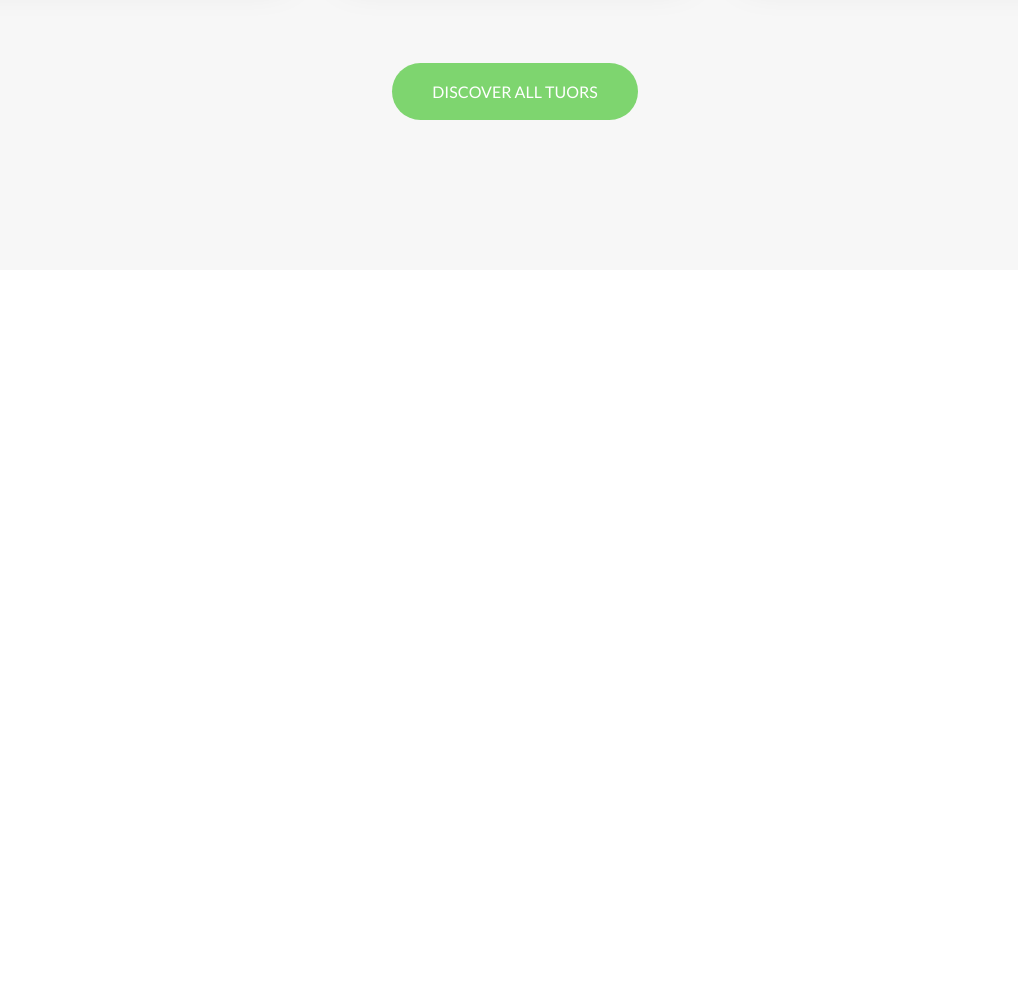
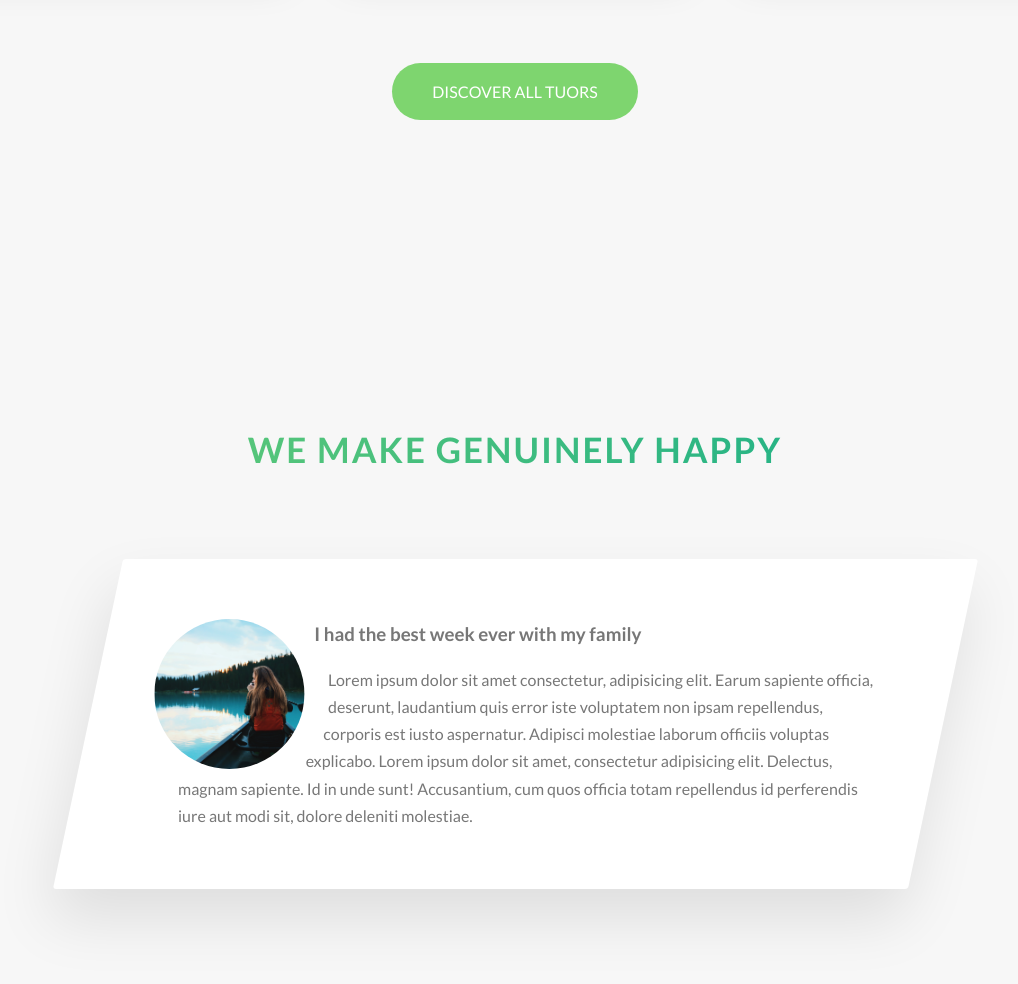
Before and after one commit to Vattghern203/advanced-css_nature-project, a website: page index.html in a window 1280 px wide. Shown: the part 2982-3966 px from the top of the page, without its empty margins (125-1143 px from the left). Before the commit the page ends 3282 px from the top, so only its background shows below. Drawn offline with Linux system fonts and the light colour scheme.

Commit message:
Building The Stories Section Part.1

```diff
--- a/index.html
+++ b/index.html
@@ -229,6 +229,27 @@
                 </div>
 
             </section>
+
+            <section class="section-stories">
+                <div class="u-center-text u-margin-bottom-big">
+                    <h2 class="heading-secondary">
+                        We make genuinely happy
+                    </h2>
+                </div>
+
+                <div class="row">
+                    <div class="story">
+                        <figure class="story__shape">
+                            <img src="img/nat-8.jpg" alt="Person on a tour" class="story__img">
+                        </figure>
+
+                        <div class="story__text">
+                            <h3 class="heading-tertiary u-margin-bottom-small">I had the best week ever with my family</h3>
+                            <p>Lorem ipsum dolor sit amet consectetur, adipisicing elit. Earum sapiente officia, deserunt, laudantium quis error iste voluptatem non ipsam repellendus, corporis est iusto aspernatur. Adipisci molestiae laborum officiis voluptas explicabo. Lorem ipsum dolor sit amet, consectetur adipisicing elit. Delectus, magnam sapiente. Id in unde sunt! Accusantium, cum quos officia totam repellendus id perferendis iure aut modi sit, dolore deleniti molestiae.</p>
+                        </div>
+                    </div>
+                </div>
+            </section>
         </main>
 
 
--- /dev/null
+++ b/sass/components/_story.scss
@@ -0,0 +1,35 @@
+.story {
+    width: 75%;
+    margin: 0 auto;
+    box-shadow: 0 3rem 6rem rgba($color-black, .1);
+    background-color: $color-white;
+    border-radius: .3rem;
+    padding: 6rem;
+    padding-left: 9rem;
+    font-size: $default-font-size;
+    transform: skewX(-12deg);
+
+    & > * {
+        transform: skewX(12deg);
+    }
+
+    &__shape {
+        width: 15rem;
+        height: 15rem;
+        float: left;
+        shape-outside: circle(50% at 50% 50%);
+
+        clip-path: circle(50% at 50% 50%);
+
+        transform: translateX(-3rem) skewX(12deg);
+    }
+
+    &__img {
+        height: 100%;
+
+    }
+
+    &__text {
+        transform: skewX(12deg);
+    }
+}
--- a/sass/main.scss
+++ b/sass/main.scss
@@ -11,6 +11,7 @@
 @import "components/card";
 @import "components/composition";
 @import "components/feature-box";
+@import "components/story";
 
 @import "layout/grid";
 @import "layout/header";
--- a/sass/pages/_home.scss
+++ b/sass/pages/_home.scss
@@ -26,3 +26,8 @@
     padding: 25rem 0 15rem 0;
     margin-top: -10rem;
 }
+
+.section-stories {
+    padding: 15rem 0;
+    background-color: $color-gray-light-1;
+}
```
Also changed, not shown: css/style.css, 1 other file.
